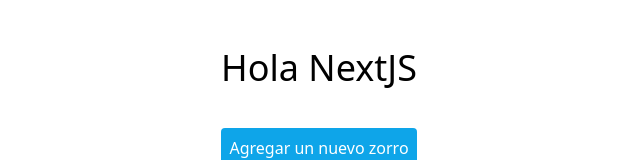
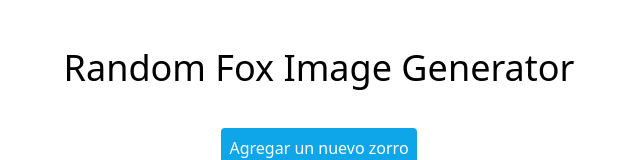
Before and after one commit to JhonEduard26/random-foxes, a Next.js app: page / in a window 1280 px wide. Shown: the top 160 px of the page, without its empty margins (321-961 px from the left). Built offline with nearby package versions, Linux system fonts and the light colour scheme.

Commit message:
actualizado readme.md

```diff
--- a/pages/index.tsx
+++ b/pages/index.tsx
@@ -37,7 +37,7 @@
       </Head>
 
       <main className="flex flex-col pt-12 items-center gap-y-4">
-        <h1 className="text-4xl font-sans">Hola NextJS</h1>
+        <h1 className="text-4xl font-sans">Random Fox Image Generator</h1>
 
         <button
           className="bg-sky-500 p-2 text-white rounded mt-6 hover:bg-sky-700 focus:ring"
```
Also changed, not shown: public/fox.png (added), 1 other file (tests, documents, lock files or other folders).
